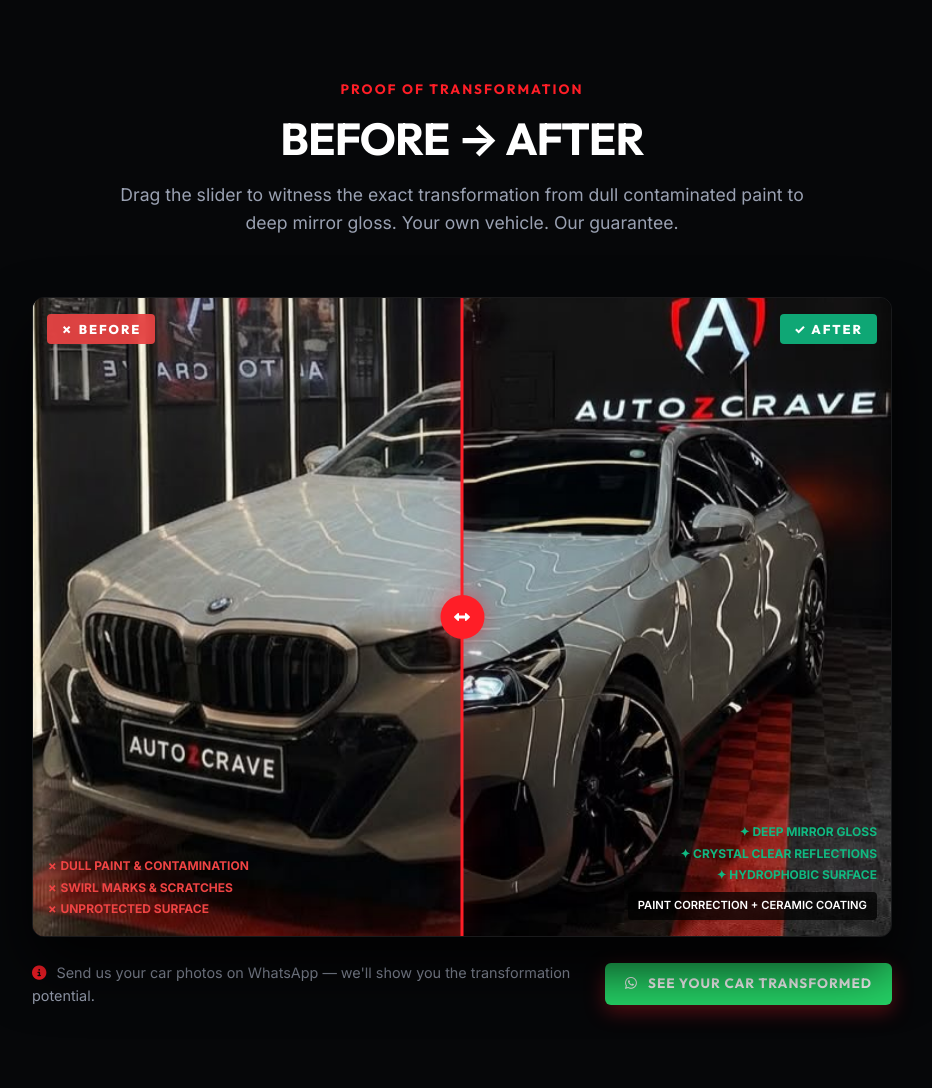
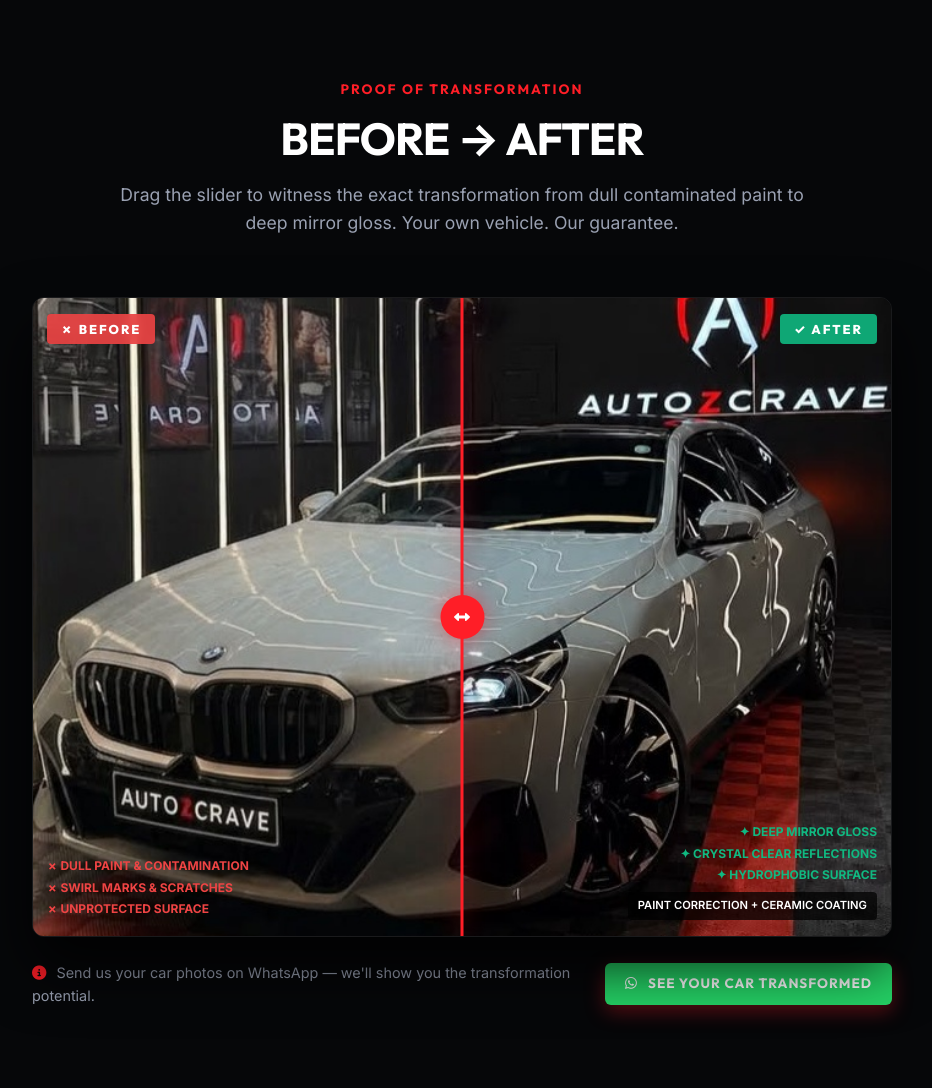
Before and after one commit to alirafi333-droid/autocrave, a Flask app: page / in a window 1280 px wide. Shown: the part 837-1925 px from the top of the page, without its empty margins (178-1110 px from the left). Run offline with Flask 3, Linux system fonts and the light colour scheme; data that the repository does not hold is empty.

Commit message:
Fix before/after slider alignment: sub-pixel image registration, aspect ratio match, and smooth 60fps drag transformation

```diff
--- a/seed.py
+++ b/seed.py
@@ -99,12 +99,12 @@
         if user_up and os.path.exists(os.path.join(user_up, 'media_1787387121600.png')):
             shutil.copy(os.path.join(user_up, 'media_1787387121600.png'), os.path.join(uploads_dir, 'services', 'deep_detailing.png'))
 
-        # 8. Before & After BMW Transformation Photos
-        if user_up and os.path.exists(os.path.join(user_up, 'media_1787389934522.jpg')):
+        # 8. Before & After BMW Transformation Photos (Preserve sub-pixel aligned versions)
+        if not os.path.exists(os.path.join(static_img_dir, 'before_bmw.jpg')) and user_up and os.path.exists(os.path.join(user_up, 'media_1787389934522.jpg')):
             shutil.copy(os.path.join(user_up, 'media_1787389934522.jpg'), os.path.join(static_img_dir, 'before_bmw.jpg'))
             shutil.copy(os.path.join(user_up, 'media_1787389934522.jpg'), os.path.join(uploads_dir, 'before_after', 'paint_before.png'))
 
-        if user_up and os.path.exists(os.path.join(user_up, 'media_1787389948184.jpg')):
+        if not os.path.exists(os.path.join(static_img_dir, 'after_bmw.jpg')) and user_up and os.path.exists(os.path.join(user_up, 'media_1787389948184.jpg')):
             shutil.copy(os.path.join(user_up, 'media_1787389948184.jpg'), os.path.join(static_img_dir, 'after_bmw.jpg'))
             shutil.copy(os.path.join(user_up, 'media_1787389948184.jpg'), os.path.join(uploads_dir, 'before_after', 'paint_after.png'))
 
--- a/static/css/style.css
+++ b/static/css/style.css
@@ -946,7 +946,7 @@
 .ba-slider-container {
     position: relative;
     width: 100%;
-    aspect-ratio: 720 / 639;
+    aspect-ratio: 700 / 619;
     max-height: 640px;
     border-radius: var(--radius-md);
     overflow: hidden;
@@ -1004,8 +1004,7 @@
 /* ── Phone overrides ── */
 @media (max-width: 640px) {
     .ba-slider-container {
-        aspect-ratio: 4 / 3;
-        max-height: 280px;
+        aspect-ratio: 700 / 619;
         border-radius: 8px;
     }
     /* Labels: smaller, closer to edges */
--- a/templates/index.html
+++ b/templates/index.html
@@ -772,9 +772,9 @@
     }
 
     function render() {
-        // Smooth lerp when moving towards target
-        currentPct += (targetPct - currentPct) * 0.4;
-        if (Math.abs(targetPct - currentPct) < 0.001) {
+        // Smooth transformation interpolation
+        currentPct += (targetPct - currentPct) * 0.55;
+        if (Math.abs(targetPct - currentPct) < 0.0005) {
             currentPct = targetPct;
         }
         applyPct(currentPct);
@@ -786,10 +786,9 @@
         }
     }
 
-    function onPointerMove(e) {
-        if (!isDragging && e.type !== 'pointerdown') return;
+    function updatePosition(clientX) {
         const rect = container.getBoundingClientRect();
-        targetPct = (e.clientX - rect.left) / rect.width;
+        targetPct = (clientX - rect.left) / rect.width;
         targetPct = Math.max(0.01, Math.min(0.99, targetPct));
 
         if (!animationFrame) {
@@ -797,10 +796,15 @@
         }
     }
 
+    function onPointerMove(e) {
+        if (!isDragging && e.type !== 'pointerdown') return;
+        updatePosition(e.clientX);
+    }
+
     function onPointerDown(e) {
         isDragging = true;
-        container.setPointerCapture(e.pointerId);
-        if (handle) handle.style.transform = 'translate(-50%, -50%) scale(1.15)';
+        try { container.setPointerCapture(e.pointerId); } catch(err){}
+        if (handle) handle.style.transform = 'translate(-50%, -50%) scale(1.12)';
         onPointerMove(e);
     }
 
@@ -812,10 +816,10 @@
         }
     }
 
-    container.addEventListener('pointerdown', onPointerDown);
-    container.addEventListener('pointermove', onPointerMove);
-    container.addEventListener('pointerup',   onPointerUp);
-    container.addEventListener('pointercancel', onPointerUp);
+    container.addEventListener('pointerdown', onPointerDown, { passive: true });
+    container.addEventListener('pointermove', onPointerMove, { passive: true });
+    container.addEventListener('pointerup',   onPointerUp,   { passive: true });
+    container.addEventListener('pointercancel', onPointerUp, { passive: true });
 
     // Initial render
     applyPct(0.5);
```
Also changed, not shown: database/autozcrave.db, static/images/after_bmw.jpg, static/images/before_bmw.jpg, static/uploads/before_after/paint_after.png, static/uploads/before_after/paint_before.png.
